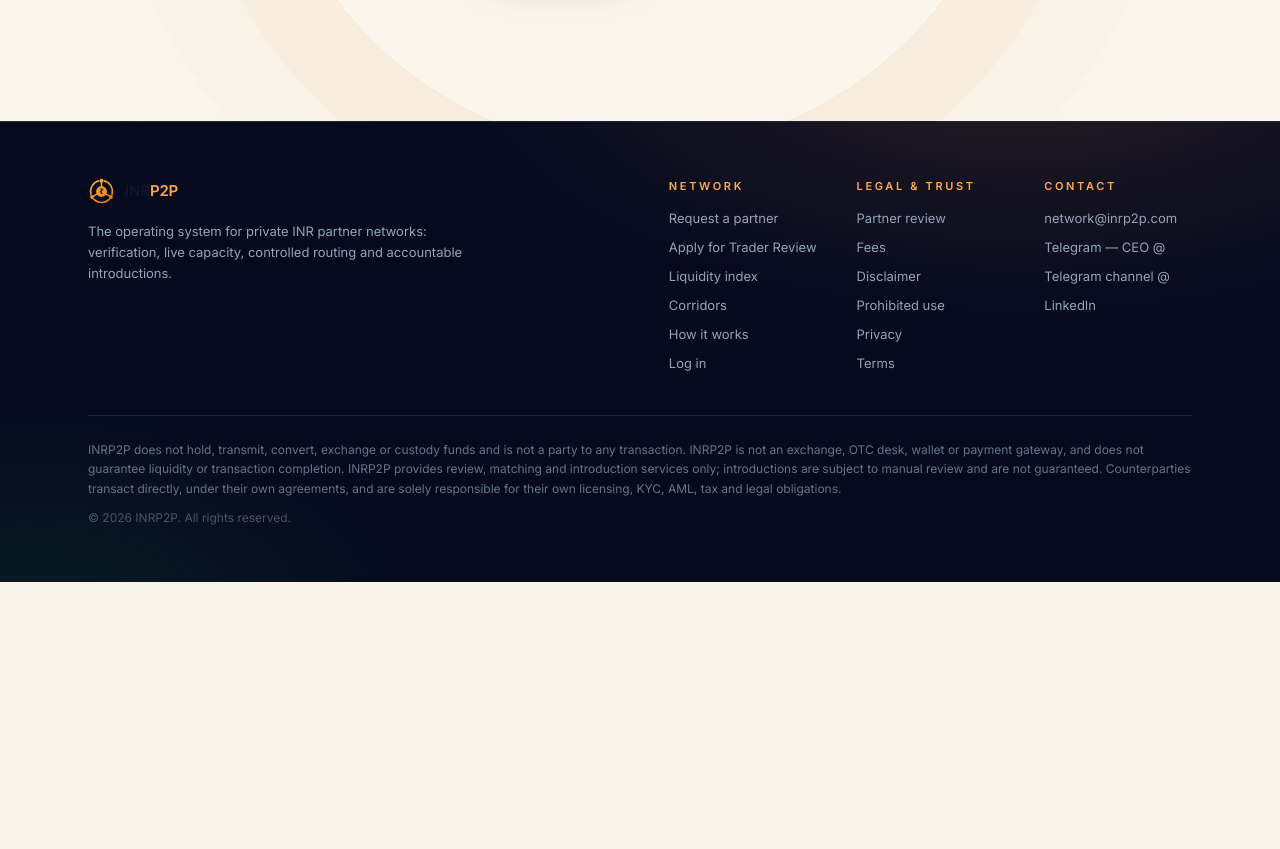
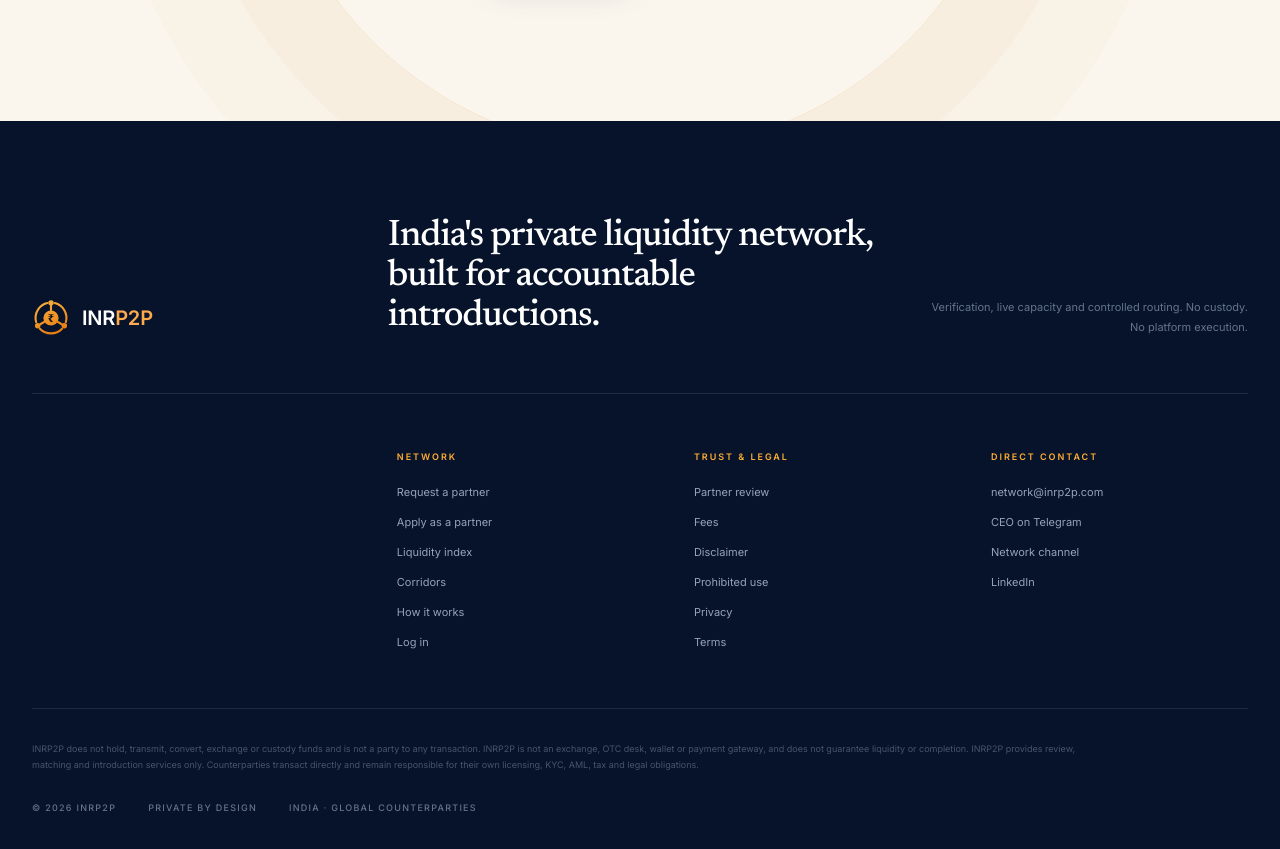
Before and after one commit to Gatsby01k/inrbill, a Next.js app: page / in a window 1280 px wide. Shown: the part 4600-5449 px from the top of the page. Before the commit the page ends 5182 px from the top, so only its background shows below. Built offline with nearby package versions, Linux system fonts and the light colour scheme; no server answers.

Commit message:
feat: apply fintech redesign to src/components/site/footer.tsx

```diff
--- a/src/components/site/footer.tsx
+++ b/src/components/site/footer.tsx
@@ -1,126 +1,32 @@
 import Link from "next/link";
 import { BrandMark, Wordmark } from "@/components/brand";
-import {
-  CONTACT_EMAIL,
-  CONTACT_LINKEDIN,
-  CONTACT_TELEGRAM,
-  CONTACT_TELEGRAM_CHANNEL,
-} from "@/lib/options";
+import { CONTACT_EMAIL, CONTACT_LINKEDIN, CONTACT_TELEGRAM, CONTACT_TELEGRAM_CHANNEL } from "@/lib/options";
+
+const network = [["/request", "Request a partner"], ["/apply", "Apply as a partner"], ["/inr-p2p-index", "Liquidity index"], ["/corridors", "Corridors"], ["/how-it-works", "How it works"], ["/login", "Log in"]];
+const legal = [["/partner-review", "Partner review"], ["/fees", "Fees"], ["/disclaimer", "Disclaimer"], ["/prohibited-use", "Prohibited use"], ["/privacy", "Privacy"], ["/terms", "Terms"]];
 
 export function SiteFooter() {
   return (
-    <footer className="band-ink border-t border-white/10">
-      <div className="mx-auto max-w-6xl px-4 py-14 sm:px-6">
-        <div className="flex flex-col gap-10 md:flex-row md:justify-between">
-          <div className="max-w-sm">
-            <Link href="/" className="flex items-center gap-2.5">
-              <BrandMark size={27} />
-              <Wordmark className="text-slate-100" />
-            </Link>
-            <p className="mt-4 text-[13px] leading-relaxed text-slate-400">
-              The operating system for private INR partner networks: verification,
-              live capacity, controlled routing and accountable introductions.
-            </p>
-          </div>
-          <div className="grid grid-cols-2 gap-10 text-[13px] sm:grid-cols-3">
-            <div>
-              <p className="text-[11px] font-semibold uppercase tracking-[0.24em] text-gold-400">
-                Network
-              </p>
-              <div className="mt-3 flex flex-col gap-2 text-slate-400">
-                <Link href="/request" className="transition-colors hover:text-white">
-                  Request a partner
-                </Link>
-                <Link href="/apply" className="transition-colors hover:text-white">
-                  Apply for Trader Review
-                </Link>
-                <Link href="/inr-p2p-index" className="transition-colors hover:text-white">
-                  Liquidity index
-                </Link>
-                <Link href="/corridors" className="transition-colors hover:text-white">
-                  Corridors
-                </Link>
-                <Link href="/how-it-works" className="transition-colors hover:text-white">
-                  How it works
-                </Link>
-                <Link href="/login" className="transition-colors hover:text-white">
-                  Log in
-                </Link>
-              </div>
-            </div>
-            <div>
-              <p className="text-[11px] font-semibold uppercase tracking-[0.24em] text-gold-400">
-                Legal &amp; trust
-              </p>
-              <div className="mt-3 flex flex-col gap-2 text-slate-400">
-                <Link href="/partner-review" className="transition-colors hover:text-white">
-                  Partner review
-                </Link>
-                <Link href="/fees" className="transition-colors hover:text-white">
-                  Fees
-                </Link>
-                <Link href="/disclaimer" className="transition-colors hover:text-white">
-                  Disclaimer
-                </Link>
-                <Link href="/prohibited-use" className="transition-colors hover:text-white">
-                  Prohibited use
-                </Link>
-                <Link href="/privacy" className="transition-colors hover:text-white">
-                  Privacy
-                </Link>
-                <Link href="/terms" className="transition-colors hover:text-white">
-                  Terms
-                </Link>
-              </div>
-            </div>
-            <div>
-              <p className="text-[11px] font-semibold uppercase tracking-[0.24em] text-gold-400">
-                Contact
-              </p>
-              <div className="mt-3 flex flex-col gap-2 text-slate-400">
-                <a href={`mailto:${CONTACT_EMAIL}`} className="transition-colors hover:text-white">
-                  {CONTACT_EMAIL}
-                </a>
-                <a
-                  href={`https://t.me/${CONTACT_TELEGRAM}`}
-                  target="_blank"
-                  rel="noreferrer"
-                  className="transition-colors hover:text-white"
-                >
-                  Telegram — CEO @{CONTACT_TELEGRAM}
-                </a>
-                <a
-                  href={`https://t.me/${CONTACT_TELEGRAM_CHANNEL}`}
-                  target="_blank"
-                  rel="noreferrer"
-                  className="transition-colors hover:text-white"
-                >
-                  Telegram channel @{CONTACT_TELEGRAM_CHANNEL}
-                </a>
-                <a
-                  href={CONTACT_LINKEDIN}
-                  target="_blank"
-                  rel="noreferrer"
-                  className="transition-colors hover:text-white"
-                >
-                  LinkedIn
-                </a>
-              </div>
-            </div>
-          </div>
+    <footer className="fin-footer">
+      <div className="fin-footer-inner">
+        <div className="fin-footer-lead">
+          <Link href="/" className="fin-footer-brand"><BrandMark size={38} /><Wordmark className="!text-[20px] text-white" /></Link>
+          <h2>India&apos;s private liquidity network, built for accountable introductions.</h2>
+          <p>Verification, live capacity and controlled routing. No custody. No platform execution.</p>
         </div>
-        <div className="mt-10 border-t border-white/10 pt-6">
-          <p className="text-xs leading-relaxed text-slate-500">
-            INRP2P does not hold, transmit, convert, exchange or custody funds and is
-            not a party to any transaction. INRP2P is not an exchange, OTC desk,
-            wallet or payment gateway, and does not guarantee liquidity or transaction
-            completion. INRP2P provides review, matching and introduction services
-            only; introductions are subject to manual review and are not guaranteed.
-            Counterparties transact directly, under their own agreements, and are
-            solely responsible for their own licensing, KYC, AML, tax and legal
-            obligations.
-          </p>
-          <p className="mt-3 text-xs text-slate-600">© 2026 INRP2P. All rights reserved.</p>
+        <div className="fin-footer-grid">
+          <div><p className="fin-footer-label">Network</p><div className="fin-footer-links">{network.map(([href, label]) => <Link href={href} key={href}>{label}</Link>)}</div></div>
+          <div><p className="fin-footer-label">Trust &amp; legal</p><div className="fin-footer-links">{legal.map(([href, label]) => <Link href={href} key={href}>{label}</Link>)}</div></div>
+          <div><p className="fin-footer-label">Direct contact</p><div className="fin-footer-links">
+            <a href={`mailto:${CONTACT_EMAIL}`}>{CONTACT_EMAIL}</a>
+            <a href={`https://t.me/${CONTACT_TELEGRAM}`} target="_blank" rel="noreferrer">CEO on Telegram</a>
+            <a href={`https://t.me/${CONTACT_TELEGRAM_CHANNEL}`} target="_blank" rel="noreferrer">Network channel</a>
+            <a href={CONTACT_LINKEDIN} target="_blank" rel="noreferrer">LinkedIn</a>
+          </div></div>
+        </div>
+        <div className="fin-footer-bottom">
+          <p>INRP2P does not hold, transmit, convert, exchange or custody funds and is not a party to any transaction. INRP2P is not an exchange, OTC desk, wallet or payment gateway, and does not guarantee liquidity or completion. INRP2P provides review, matching and introduction services only. Counterparties transact directly and remain responsible for their own licensing, KYC, AML, tax and legal obligations.</p>
+          <div><span>© 2026 INRP2P</span><span>Private by design</span><span>India · Global counterparties</span></div>
         </div>
       </div>
     </footer>
```
